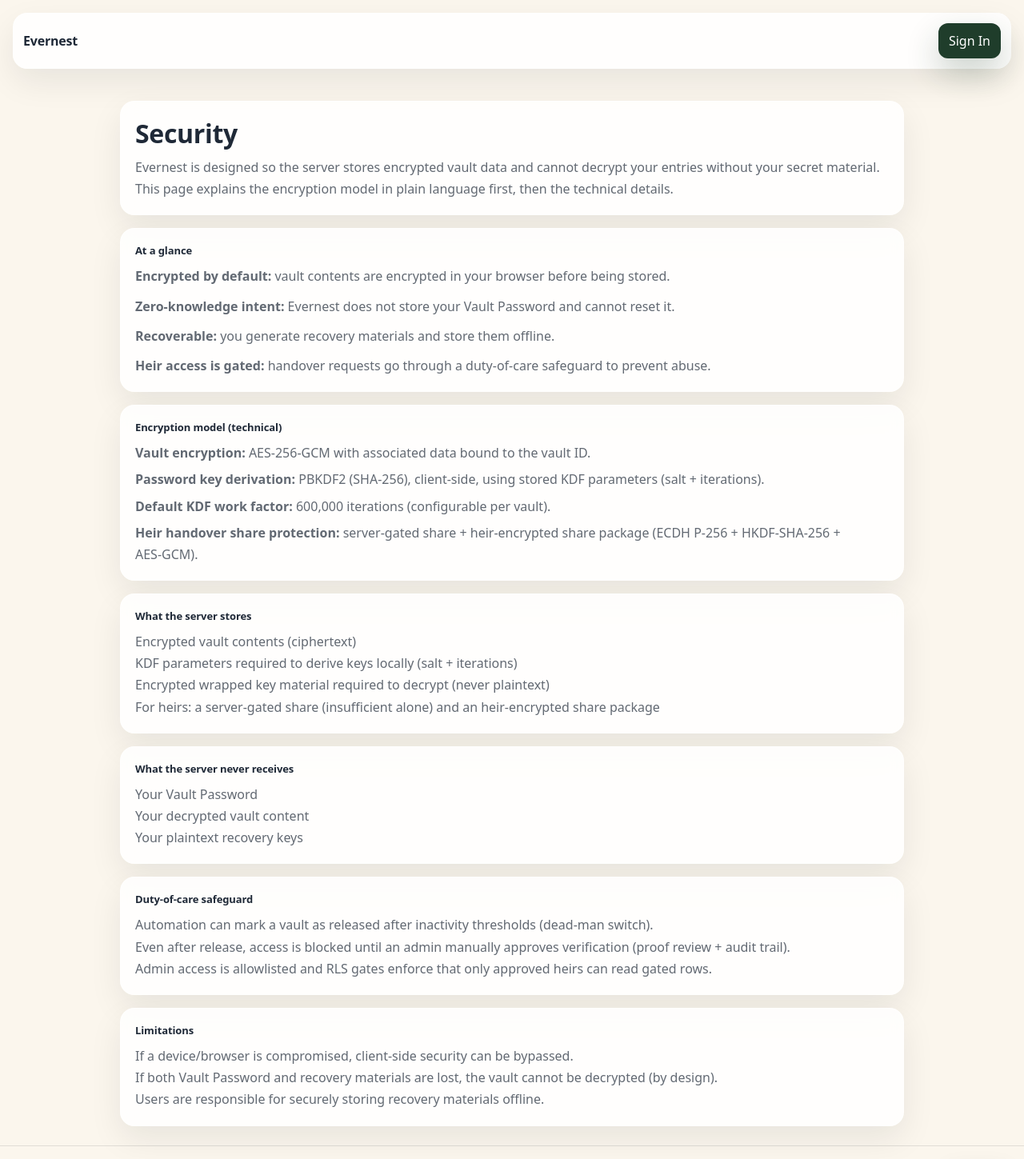
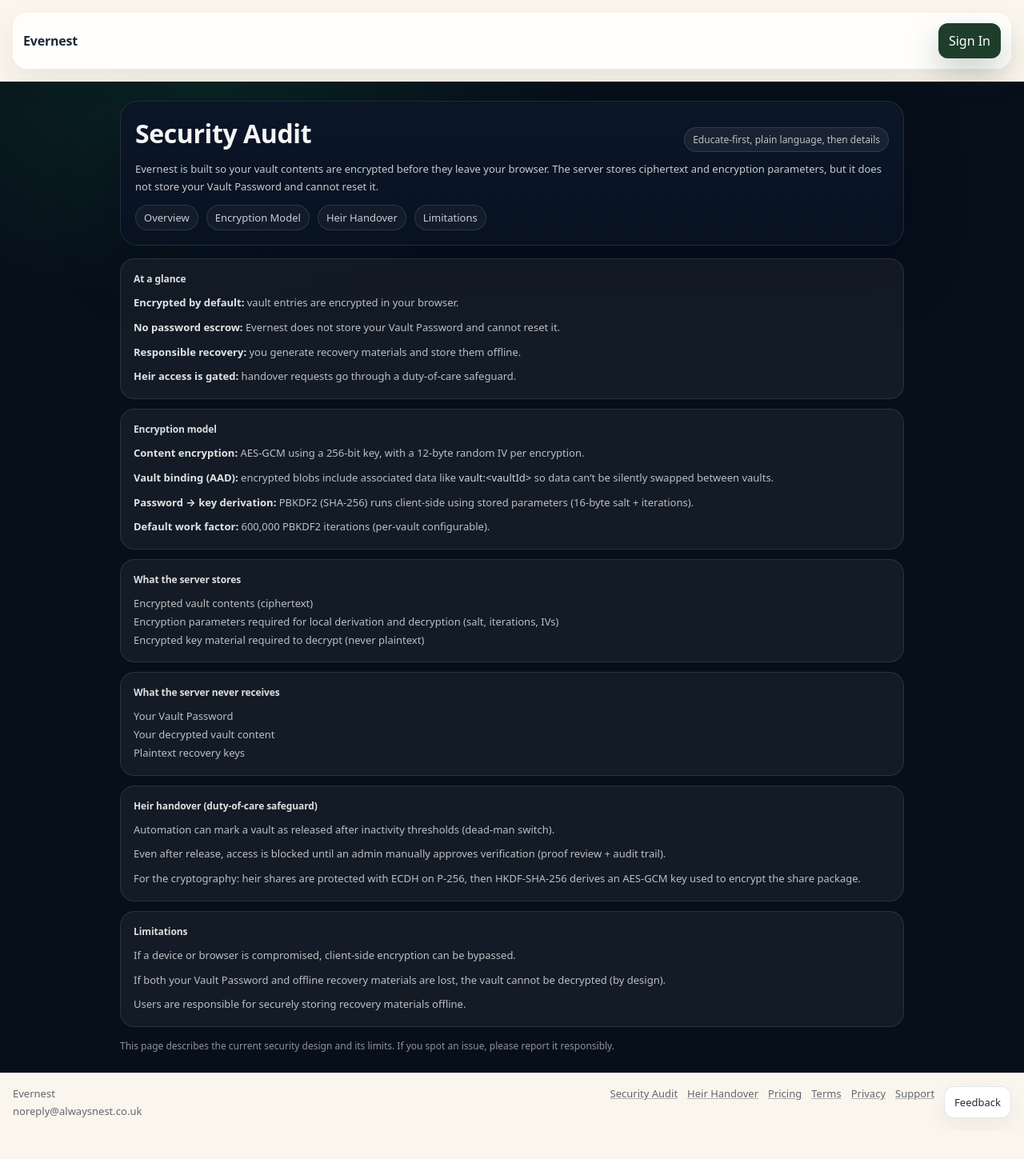
Before and after one commit to jeat14/custom, a React (Vite) app in the folder frontend/: page /security in a window 1280 px wide. Shown: the top 1449 px of the page at 80% size. After the commit the page ends 1414 px from the top, so only its background shows below. Built offline with nearby package versions, Linux system fonts and the light colour scheme; no server answers.

Commit message:
Refine landing trust links and security audit

```diff
--- a/frontend/src/ui/AppLayout.tsx
+++ b/frontend/src/ui/AppLayout.tsx
@@ -79,7 +79,7 @@
           ) : null}
         </div>
         <div style={{ display: 'flex', gap: 12 }}>
-          <Link to="/security">Security</Link>
+          <Link to="/security">Security Audit</Link>
           <Link to="/heir">Heir Handover</Link>
           <Link to="/pricing">Pricing</Link>
           <Link to="/terms">Terms</Link>
--- a/frontend/src/ui/HeirHandover.tsx
+++ b/frontend/src/ui/HeirHandover.tsx
@@ -459,7 +459,7 @@
             </div>
           </div>
           <div style={{ display: 'flex', gap: 10, alignItems: 'center' }}>
-            <Link to="/security">Security</Link>
+            <Link to="/security">Security Audit</Link>
             <Link to="/vault">Vault</Link>
           </div>
         </div>
--- a/frontend/src/ui/Landing.tsx
+++ b/frontend/src/ui/Landing.tsx
@@ -5,160 +5,63 @@
   const contactEmail = rawContactEmail?.match(/<([^>]+)>/)?.[1] ?? rawContactEmail
 
   return (
-    <div style={{ padding: 24, maxWidth: 1040, margin: '0 auto' }}>
-      <div
-        style={{
-          borderRadius: 26,
-          border: '1px solid rgba(15, 23, 42, 0.22)',
-          background: 'linear-gradient(180deg, #0b1220 0%, #07111f 60%, #070f1b 100%)',
-          boxShadow: '0 40px 90px rgba(2, 6, 23, 0.24)',
-          overflow: 'hidden',
-        }}
-      >
-        <div style={{ padding: 28 }}>
-          <div style={{ display: 'flex', justifyContent: 'space-between', alignItems: 'center', gap: 12, flexWrap: 'wrap' }}>
-            <div
-              style={{
-                display: 'inline-flex',
-                alignItems: 'center',
-                gap: 10,
-                borderRadius: 999,
-                padding: '6px 10px',
-                background: 'rgba(255, 255, 255, 0.06)',
-                border: '1px solid rgba(255, 255, 255, 0.12)',
-                color: 'rgba(255, 255, 255, 0.82)',
-                fontSize: 12,
-                letterSpacing: -0.1,
-              }}
-            >
-              <span style={{ width: 8, height: 8, borderRadius: 999, background: 'rgba(34, 197, 94, 0.9)' }} />
-              Secure digital vault
-            </div>
-
-            <div style={{ display: 'flex', gap: 10, alignItems: 'center', flexWrap: 'wrap' }}>
-              <Link to="/security" style={{ color: 'rgba(255, 255, 255, 0.78)' }}>
-                Security
-              </Link>
-              <Link to="/pricing" style={{ color: 'rgba(255, 255, 255, 0.78)' }}>
-                Pricing
-              </Link>
-              <Link to="/support" style={{ color: 'rgba(255, 255, 255, 0.78)' }}>
-                Support
-              </Link>
+    <div style={{ padding: 24, maxWidth: 980, margin: '0 auto' }}>
+      <div className="card" style={{ padding: 22 }}>
+        <div style={{ display: 'flex', justifyContent: 'space-between', alignItems: 'baseline', gap: 12, flexWrap: 'wrap' }}>
+          <h1 style={{ margin: 0, letterSpacing: -0.4 }}>Evernest</h1>
+          <div style={{ display: 'flex', gap: 12, fontSize: 13, alignItems: 'center', flexWrap: 'wrap' }}>
+            <Link to="/security-audit">Security Audit</Link>
+            <Link to="/pricing">Pricing</Link>
+            <Link to="/support">Support</Link>
           </div>
         </div>
 
-          <div
-            style={{
-              marginTop: 18,
-              display: 'grid',
-              gridTemplateColumns: 'repeat(auto-fit, minmax(320px, 1fr))',
-              gap: 18,
-              alignItems: 'stretch',
-            }}
-          >
-            <div>
-              <h1 style={{ margin: 0, letterSpacing: -0.7, fontSize: 44, color: 'rgba(255, 255, 255, 0.96)' }}>Evernest</h1>
-              <div style={{ marginTop: 10, lineHeight: 1.45, fontSize: 18, color: 'rgba(255, 255, 255, 0.86)' }}>
-                Secure, zero‑knowledge vaulting for your digital estate — so nothing important is lost.
-              </div>
-              <div style={{ marginTop: 10, lineHeight: 1.65, fontSize: 14, color: 'rgba(255, 255, 255, 0.72)' }}>
-                Encrypt in your browser, store safely, generate an offline recovery kit, and control heir handover with a built‑in
-                duty‑of‑care safeguard.
+        <div className="muted" style={{ marginTop: 10, lineHeight: 1.6 }}>
+          Secure, zero-knowledge vaulting for your digital estate — so nothing important is lost. Store what matters, generate a
+          recovery kit, and control heir handover with a built-in duty-of-care safeguard.
         </div>
 
-              <div style={{ marginTop: 18, display: 'flex', gap: 10, flexWrap: 'wrap', alignItems: 'center' }}>
+        <div style={{ marginTop: 16, display: 'flex', gap: 10, flexWrap: 'wrap' }}>
           <Link to="/login" style={{ textDecoration: 'none' }}>
             <button type="button" className="primary">
-                    Start Free
-                  </button>
-                </Link>
-                <Link to="/security" style={{ textDecoration: 'none' }}>
-                  <button
-                    type="button"
-                    style={{
-                      background: 'rgba(255, 255, 255, 0.06)',
-                      border: '1px solid rgba(255, 255, 255, 0.16)',
-                      color: 'rgba(255, 255, 255, 0.9)',
-                      boxShadow: 'none',
-                    }}
-                  >
-                    Read Security
+              Sign In
             </button>
           </Link>
           <Link to="/pricing" style={{ textDecoration: 'none' }}>
-                  <button
-                    type="button"
-                    style={{
-                      background: 'transparent',
-                      border: '1px solid rgba(255, 255, 255, 0.16)',
-                      color: 'rgba(255, 255, 255, 0.9)',
-                      boxShadow: 'none',
-                    }}
-                  >
-                    View Pricing
-                  </button>
+            <button type="button">View Pricing</button>
+          </Link>
+          <Link to="/security-audit" style={{ textDecoration: 'none' }}>
+            <button type="button">Security Audit</button>
+          </Link>
+          <Link to="/terms" style={{ textDecoration: 'none' }}>
+            <button type="button">Terms</button>
+          </Link>
+          <Link to="/privacy" style={{ textDecoration: 'none' }}>
+            <button type="button">Privacy</button>
           </Link>
         </div>
 
-              <div style={{ marginTop: 14, display: 'flex', gap: 14, flexWrap: 'wrap', color: 'rgba(255, 255, 255, 0.7)', fontSize: 12 }}>
-                <div>Zero‑knowledge by design</div>
-                <div>Client‑side key derivation</div>
-                <div>Encrypted vaults stored server‑side</div>
-              </div>
+        <div className="muted" style={{ marginTop: 12, fontSize: 13, lineHeight: 1.7 }}>
+          <span>Zero-knowledge by design</span> · <span>Client-side encryption</span> · <Link to="/security">View security details</Link>
         </div>
 
-            <div
-              style={{
-                borderRadius: 18,
-                padding: 16,
-                background: 'rgba(255, 255, 255, 0.05)',
-                border: '1px solid rgba(255, 255, 255, 0.14)',
-              }}
-            >
-              <div style={{ fontSize: 12, letterSpacing: -0.1, fontWeight: 750, color: 'rgba(255, 255, 255, 0.86)' }}>What we protect</div>
-              <div style={{ marginTop: 10, display: 'grid', gap: 10, fontSize: 13, color: 'rgba(255, 255, 255, 0.76)', lineHeight: 1.5 }}>
-                <div>Accounts, recovery notes, PINs, and instructions your loved ones would need.</div>
-                <div>Heir access is gated by verification to prevent abuse.</div>
-                <div>Evernest cannot reset your Vault Password or decrypt your vault contents.</div>
+        <div className="muted" style={{ marginTop: 14, fontSize: 13, lineHeight: 1.7 }}>
+          For those who want the technical details, we publish our <Link to="/security">security design and limitations</Link>.
         </div>
+
+        <div className="muted" style={{ marginTop: 14, fontSize: 13, lineHeight: 1.6 }}>
+          Evernest cannot reset your Vault Password. Recovery materials must be stored offline.
+        </div>
+
         {contactEmail ? (
-                <div style={{ marginTop: 14, fontSize: 12, color: 'rgba(255, 255, 255, 0.65)' }}>
-                  Questions?{' '}
-                  <a href={`mailto:${contactEmail}`} style={{ color: 'rgba(255, 255, 255, 0.85)' }}>
+          <div className="muted" style={{ marginTop: 10, fontSize: 13, lineHeight: 1.6 }}>
+            Contact:{' '}
+            <a href={`mailto:${contactEmail}`} style={{ color: 'inherit' }}>
               {contactEmail}
             </a>
           </div>
         ) : null}
       </div>
     </div>
-        </div>
-
-        <div style={{ borderTop: '1px solid rgba(255, 255, 255, 0.10)', padding: 18, background: 'rgba(255, 255, 255, 0.03)' }}>
-          <div style={{ display: 'grid', gridTemplateColumns: 'repeat(auto-fit, minmax(240px, 1fr))', gap: 12 }}>
-            {[
-              { title: '1) Encrypt locally', text: 'Your vault is encrypted in your browser before it’s stored.' },
-              { title: '2) Store safely', text: 'The server stores ciphertext plus parameters required to derive keys.' },
-              { title: '3) Recover responsibly', text: 'Offline recovery kit + duty-of-care safeguard for heir access.' },
-            ].map((s) => (
-              <div
-                key={s.title}
-                style={{
-                  borderRadius: 16,
-                  border: '1px solid rgba(255, 255, 255, 0.12)',
-                  background: 'rgba(255, 255, 255, 0.04)',
-                  padding: 14,
-                }}
-              >
-                <div style={{ fontSize: 12, fontWeight: 800, letterSpacing: -0.1, color: 'rgba(255, 255, 255, 0.88)' }}>
-                  {s.title}
-                </div>
-                <div style={{ marginTop: 6, fontSize: 12, lineHeight: 1.6, color: 'rgba(255, 255, 255, 0.7)' }}>{s.text}</div>
-              </div>
-            ))}
-          </div>
-        </div>
-      </div>
-    </div>
   )
 }
--- a/frontend/src/ui/Login.tsx
+++ b/frontend/src/ui/Login.tsx
@@ -83,7 +83,7 @@
         ) : null}
 
         <div className="muted" style={{ marginTop: 14, fontSize: 13, display: 'flex', gap: 12 }}>
-          <Link to="/security">Security</Link>
+          <Link to="/security">Security Audit</Link>
           <Link to="/terms">Terms</Link>
           <Link to="/privacy">Privacy</Link>
           <Link to="/support">Support</Link>
--- a/frontend/src/ui/Security.tsx
+++ b/frontend/src/ui/Security.tsx
@@ -1,84 +1,201 @@
 export function Security() {
   return (
-    <div style={{ padding: 24, maxWidth: 980, margin: '0 auto' }}>
-      <div className="card" style={{ padding: 18, marginBottom: 16 }}>
-        <h1 style={{ margin: 0, letterSpacing: -0.3 }}>Security</h1>
-        <div className="muted" style={{ marginTop: 8, lineHeight: 1.7 }}>
-          Evernest is designed so the server stores encrypted vault data and cannot decrypt your entries without your secret
-          material. This page explains the encryption model in plain language first, then the technical details.
+    <div
+      style={{
+        padding: 24,
+        background: 'radial-gradient(900px 500px at 20% 0%, rgba(34, 197, 94, 0.12), transparent 55%), #070f1b',
+        minHeight: 'calc(100vh - 120px)',
+      }}
+    >
+      <div style={{ maxWidth: 980, margin: '0 auto' }}>
+        <div
+          style={{
+            borderRadius: 22,
+            border: '1px solid rgba(255, 255, 255, 0.10)',
+            background: 'linear-gradient(180deg, #0b1628 0%, #081221 100%)',
+            padding: 18,
+            boxShadow: '0 30px 70px rgba(2, 6, 23, 0.35)',
+          }}
+        >
+          <div style={{ display: 'flex', justifyContent: 'space-between', alignItems: 'baseline', gap: 12, flexWrap: 'wrap' }}>
+            <h1 style={{ margin: 0, letterSpacing: -0.4, color: 'rgba(255, 255, 255, 0.96)' }}>Security Audit</h1>
+            <div
+              style={{
+                display: 'inline-flex',
+                gap: 10,
+                alignItems: 'center',
+                borderRadius: 999,
+                padding: '6px 10px',
+                background: 'rgba(255, 255, 255, 0.06)',
+                border: '1px solid rgba(255, 255, 255, 0.12)',
+                color: 'rgba(255, 255, 255, 0.72)',
+                fontSize: 12,
+              }}
+            >
+              Educate-first, plain language, then details
             </div>
           </div>
 
-      <div className="card" style={{ padding: 18, marginBottom: 16 }}>
-        <div style={{ fontSize: 13, fontWeight: 700, letterSpacing: -0.1 }}>At a glance</div>
-        <div className="muted" style={{ marginTop: 10, lineHeight: 1.7, display: 'grid', gap: 10 }}>
+          <div style={{ marginTop: 10, lineHeight: 1.7, color: 'rgba(255, 255, 255, 0.78)', fontSize: 13 }}>
+            Evernest is built so your vault contents are encrypted before they leave your browser. The server stores ciphertext and
+            encryption parameters, but it does not store your Vault Password and cannot reset it.
+          </div>
+
+          <div style={{ marginTop: 12, display: 'flex', gap: 10, flexWrap: 'wrap', fontSize: 13 }}>
+            {[
+              { href: '#overview', label: 'Overview' },
+              { href: '#model', label: 'Encryption Model' },
+              { href: '#handover', label: 'Heir Handover' },
+              { href: '#limitations', label: 'Limitations' },
+            ].map((i) => (
+              <a
+                key={i.href}
+                href={i.href}
+                style={{
+                  color: 'rgba(255, 255, 255, 0.78)',
+                  textDecoration: 'none',
+                  borderRadius: 999,
+                  padding: '6px 10px',
+                  border: '1px solid rgba(255, 255, 255, 0.12)',
+                  background: 'rgba(255, 255, 255, 0.04)',
+                }}
+              >
+                {i.label}
+              </a>
+            ))}
+          </div>
+        </div>
+
+        <div id="overview" style={{ marginTop: 16, display: 'grid', gap: 12 }}>
+          <div
+            style={{
+              borderRadius: 18,
+              border: '1px solid rgba(255, 255, 255, 0.10)',
+              background: 'rgba(255, 255, 255, 0.05)',
+              padding: 16,
+            }}
+          >
+            <div style={{ fontSize: 12, fontWeight: 800, letterSpacing: -0.1, color: 'rgba(255, 255, 255, 0.86)' }}>At a glance</div>
+            <div style={{ marginTop: 10, lineHeight: 1.75, color: 'rgba(255, 255, 255, 0.72)', fontSize: 13, display: 'grid', gap: 8 }}>
               <div>
-            <strong>Encrypted by default:</strong> vault contents are encrypted in your browser before being stored.
+                <strong style={{ color: 'rgba(255, 255, 255, 0.88)' }}>Encrypted by default:</strong> vault entries are encrypted in your browser.
               </div>
               <div>
-            <strong>Zero‑knowledge intent:</strong> Evernest does not store your Vault Password and cannot reset it.
+                <strong style={{ color: 'rgba(255, 255, 255, 0.88)' }}>No password escrow:</strong> Evernest does not store your Vault Password and cannot reset it.
               </div>
               <div>
-            <strong>Recoverable:</strong> you generate recovery materials and store them offline.
+                <strong style={{ color: 'rgba(255, 255, 255, 0.88)' }}>Responsible recovery:</strong> you generate recovery materials and store them offline.
               </div>
               <div>
-            <strong>Heir access is gated:</strong> handover requests go through a duty‑of‑care safeguard to prevent abuse.
+                <strong style={{ color: 'rgba(255, 255, 255, 0.88)' }}>Heir access is gated:</strong> handover requests go through a duty-of-care safeguard.
+              </div>
             </div>
           </div>
         </div>
 
-      <div className="card" style={{ padding: 18, marginBottom: 16 }}>
-        <div style={{ fontSize: 13, fontWeight: 700, letterSpacing: -0.1 }}>Encryption model (technical)</div>
-        <div className="muted" style={{ marginTop: 10, lineHeight: 1.7 }}>
+        <div id="model" style={{ marginTop: 12, display: 'grid', gap: 12 }}>
+          <div
+            style={{
+              borderRadius: 18,
+              border: '1px solid rgba(255, 255, 255, 0.10)',
+              background: 'rgba(255, 255, 255, 0.05)',
+              padding: 16,
+            }}
+          >
+            <div style={{ fontSize: 12, fontWeight: 800, letterSpacing: -0.1, color: 'rgba(255, 255, 255, 0.86)' }}>Encryption model</div>
+            <div style={{ marginTop: 10, lineHeight: 1.75, color: 'rgba(255, 255, 255, 0.72)', fontSize: 13 }}>
               <div>
-            <strong>Vault encryption:</strong> AES‑256‑GCM with associated data bound to the vault ID.
+                <strong style={{ color: 'rgba(255, 255, 255, 0.88)' }}>Content encryption:</strong> AES‑GCM using a 256‑bit key, with a 12‑byte random IV per encryption.
               </div>
-          <div style={{ marginTop: 6 }}>
-            <strong>Password key derivation:</strong> PBKDF2 (SHA‑256), client‑side, using stored KDF parameters (salt + iterations).
+              <div style={{ marginTop: 8 }}>
+                <strong style={{ color: 'rgba(255, 255, 255, 0.88)' }}>Vault binding (AAD):</strong> encrypted blobs include associated data like <span style={{ color: 'rgba(255, 255, 255, 0.82)' }}>vault:&lt;vaultId&gt;</span> so data can’t be silently swapped between vaults.
               </div>
-          <div style={{ marginTop: 6 }}>
-            <strong>Default KDF work factor:</strong> 600,000 iterations (configurable per vault).
+              <div style={{ marginTop: 8 }}>
+                <strong style={{ color: 'rgba(255, 255, 255, 0.88)' }}>Password → key derivation:</strong> PBKDF2 (SHA‑256) runs client‑side using stored parameters (16‑byte salt + iterations).
               </div>
-          <div style={{ marginTop: 6 }}>
-            <strong>Heir handover share protection:</strong> server‑gated share + heir‑encrypted share package (ECDH P‑256 + HKDF‑SHA‑256 + AES‑GCM).
+              <div style={{ marginTop: 8 }}>
+                <strong style={{ color: 'rgba(255, 255, 255, 0.88)' }}>Default work factor:</strong> 600,000 PBKDF2 iterations (per‑vault configurable).
               </div>
             </div>
           </div>
 
-      <div className="card" style={{ padding: 18, marginBottom: 16 }}>
-        <div style={{ fontSize: 13, fontWeight: 700, letterSpacing: -0.1 }}>What the server stores</div>
-        <div className="muted" style={{ marginTop: 10, lineHeight: 1.7 }}>
+          <div
+            style={{
+              borderRadius: 18,
+              border: '1px solid rgba(255, 255, 255, 0.10)',
+              background: 'rgba(255, 255, 255, 0.05)',
+              padding: 16,
+            }}
+          >
+            <div style={{ fontSize: 12, fontWeight: 800, letterSpacing: -0.1, color: 'rgba(255, 255, 255, 0.86)' }}>What the server stores</div>
+            <div style={{ marginTop: 10, lineHeight: 1.75, color: 'rgba(255, 255, 255, 0.72)', fontSize: 13 }}>
               <div>Encrypted vault contents (ciphertext)</div>
-          <div>KDF parameters required to derive keys locally (salt + iterations)</div>
-          <div>Encrypted wrapped key material required to decrypt (never plaintext)</div>
-          <div>For heirs: a server‑gated share (insufficient alone) and an heir‑encrypted share package</div>
+              <div>Encryption parameters required for local derivation and decryption (salt, iterations, IVs)</div>
+              <div>Encrypted key material required to decrypt (never plaintext)</div>
             </div>
           </div>
 
-      <div className="card" style={{ padding: 18, marginBottom: 16 }}>
-        <div style={{ fontSize: 13, fontWeight: 700, letterSpacing: -0.1 }}>What the server never receives</div>
-        <div className="muted" style={{ marginTop: 10, lineHeight: 1.7 }}>
+          <div
+            style={{
+              borderRadius: 18,
+              border: '1px solid rgba(255, 255, 255, 0.10)',
+              background: 'rgba(255, 255, 255, 0.05)',
+              padding: 16,
+            }}
+          >
+            <div style={{ fontSize: 12, fontWeight: 800, letterSpacing: -0.1, color: 'rgba(255, 255, 255, 0.86)' }}>What the server never receives</div>
+            <div style={{ marginTop: 10, lineHeight: 1.75, color: 'rgba(255, 255, 255, 0.72)', fontSize: 13 }}>
               <div>Your Vault Password</div>
               <div>Your decrypted vault content</div>
-          <div>Your plaintext recovery keys</div>
+              <div>Plaintext recovery keys</div>
+            </div>
           </div>
         </div>
 
-      <div className="card" style={{ padding: 18, marginBottom: 16 }}>
-        <div style={{ fontSize: 13, fontWeight: 700, letterSpacing: -0.1 }}>Duty‑of‑care safeguard</div>
-        <div className="muted" style={{ marginTop: 10, lineHeight: 1.7 }}>
+        <div id="handover" style={{ marginTop: 12, display: 'grid', gap: 12 }}>
+          <div
+            style={{
+              borderRadius: 18,
+              border: '1px solid rgba(255, 255, 255, 0.10)',
+              background: 'rgba(255, 255, 255, 0.05)',
+              padding: 16,
+            }}
+          >
+            <div style={{ fontSize: 12, fontWeight: 800, letterSpacing: -0.1, color: 'rgba(255, 255, 255, 0.86)' }}>Heir handover (duty‑of‑care safeguard)</div>
+            <div style={{ marginTop: 10, lineHeight: 1.75, color: 'rgba(255, 255, 255, 0.72)', fontSize: 13 }}>
               <div>Automation can mark a vault as released after inactivity thresholds (dead‑man switch).</div>
-          <div>Even after release, access is blocked until an admin manually approves verification (proof review + audit trail).</div>
-          <div>Admin access is allowlisted and RLS gates enforce that only approved heirs can read gated rows.</div>
+              <div style={{ marginTop: 8 }}>
+                Even after release, access is blocked until an admin manually approves verification (proof review + audit trail).
+              </div>
+              <div style={{ marginTop: 8 }}>
+                For the cryptography: heir shares are protected with ECDH on P‑256, then HKDF‑SHA‑256 derives an AES‑GCM key used to encrypt the share package.
+              </div>
+            </div>
           </div>
         </div>
 
-      <div className="card" style={{ padding: 18 }}>
-        <div style={{ fontSize: 13, fontWeight: 700, letterSpacing: -0.1 }}>Limitations</div>
-        <div className="muted" style={{ marginTop: 10, lineHeight: 1.7 }}>
-          <div>If a device/browser is compromised, client‑side security can be bypassed.</div>
-          <div>If both Vault Password and recovery materials are lost, the vault cannot be decrypted (by design).</div>
-          <div>Users are responsible for securely storing recovery materials offline.</div>
+        <div id="limitations" style={{ marginTop: 12 }}>
+          <div
+            style={{
+              borderRadius: 18,
+              border: '1px solid rgba(255, 255, 255, 0.10)',
+              background: 'rgba(255, 255, 255, 0.05)',
+              padding: 16,
+            }}
+          >
+            <div style={{ fontSize: 12, fontWeight: 800, letterSpacing: -0.1, color: 'rgba(255, 255, 255, 0.86)' }}>Limitations</div>
+            <div style={{ marginTop: 10, lineHeight: 1.75, color: 'rgba(255, 255, 255, 0.72)', fontSize: 13 }}>
+              <div>If a device or browser is compromised, client‑side encryption can be bypassed.</div>
+              <div style={{ marginTop: 8 }}>
+                If both your Vault Password and offline recovery materials are lost, the vault cannot be decrypted (by design).
+              </div>
+              <div style={{ marginTop: 8 }}>Users are responsible for securely storing recovery materials offline.</div>
+            </div>
+          </div>
+        </div>
+
+        <div style={{ marginTop: 14, color: 'rgba(255, 255, 255, 0.55)', fontSize: 12, lineHeight: 1.6 }}>
+          This page describes the current security design and its limits. If you spot an issue, please report it responsibly.
         </div>
       </div>
     </div>
```
Lines whose indentation alone changed are shown as unchanged.
